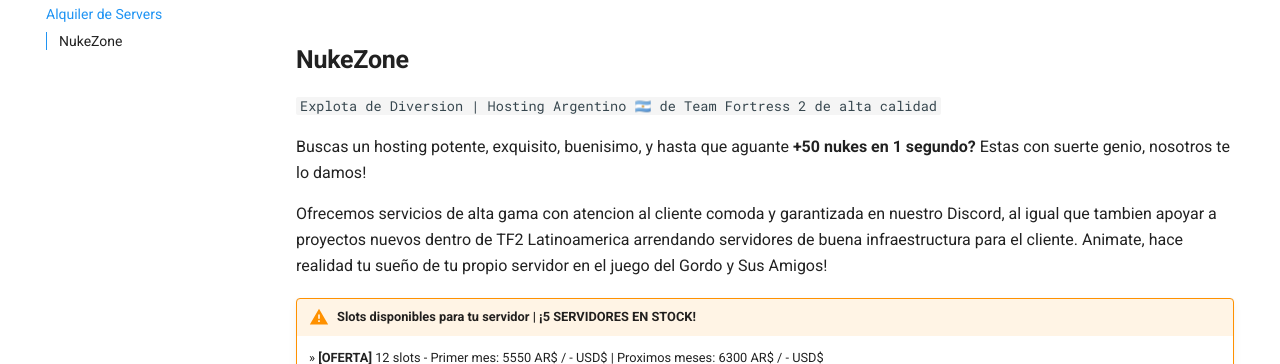
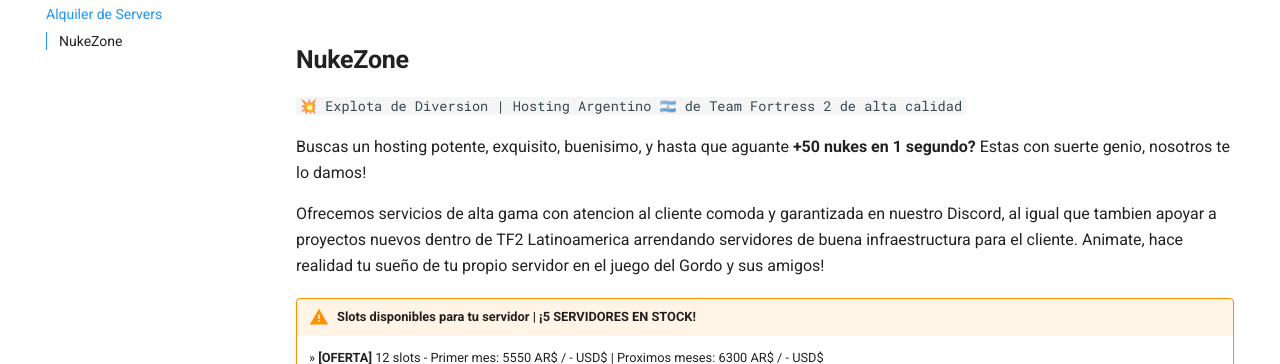
Before and after one commit to patagoniawarriors/docs, an MkDocs documentation site: the page built from docs/info/hosting.md, in a window 1280 px wide and 900 px high. Shown: the part 226-590 px from the top of the window. Built offline with MkDocs 1.6.1 and Material for MkDocs 9.7.7, drawn with Linux system fonts in a browser that asks for light colours.

```diff
--- a/docs/info/hosting.md
+++ b/docs/info/hosting.md
@@ -1,9 +1,9 @@
 ## **NukeZone**
-`Explota de Diversion | Hosting Argentino 🇦🇷 de Team Fortress 2 de alta calidad`
+`💥 Explota de Diversion | Hosting Argentino 🇦🇷 de Team Fortress 2 de alta calidad`
 
 Buscas un hosting potente, exquisito, buenisimo, y hasta que aguante **+50 nukes en 1 segundo?** Estas con suerte genio, nosotros te lo damos!
 
-Ofrecemos servicios de alta gama con atencion al cliente comoda y garantizada en nuestro Discord, al igual que tambien apoyar a proyectos nuevos dentro de TF2 Latinoamerica arrendando servidores de buena infraestructura para el cliente. Animate, hace realidad tu sueño de tu propio servidor en el juego del Gordo y Sus Amigos!
+Ofrecemos servicios de alta gama con atencion al cliente comoda y garantizada en nuestro Discord, al igual que tambien apoyar a proyectos nuevos dentro de TF2 Latinoamerica arrendando servidores de buena infraestructura para el cliente. Animate, hace realidad tu sueño de tu propio servidor en el juego del Gordo y sus amigos!
 
 !!! warning "Slots disponibles para tu servidor | ¡5 SERVIDORES EN STOCK!"
 
```
